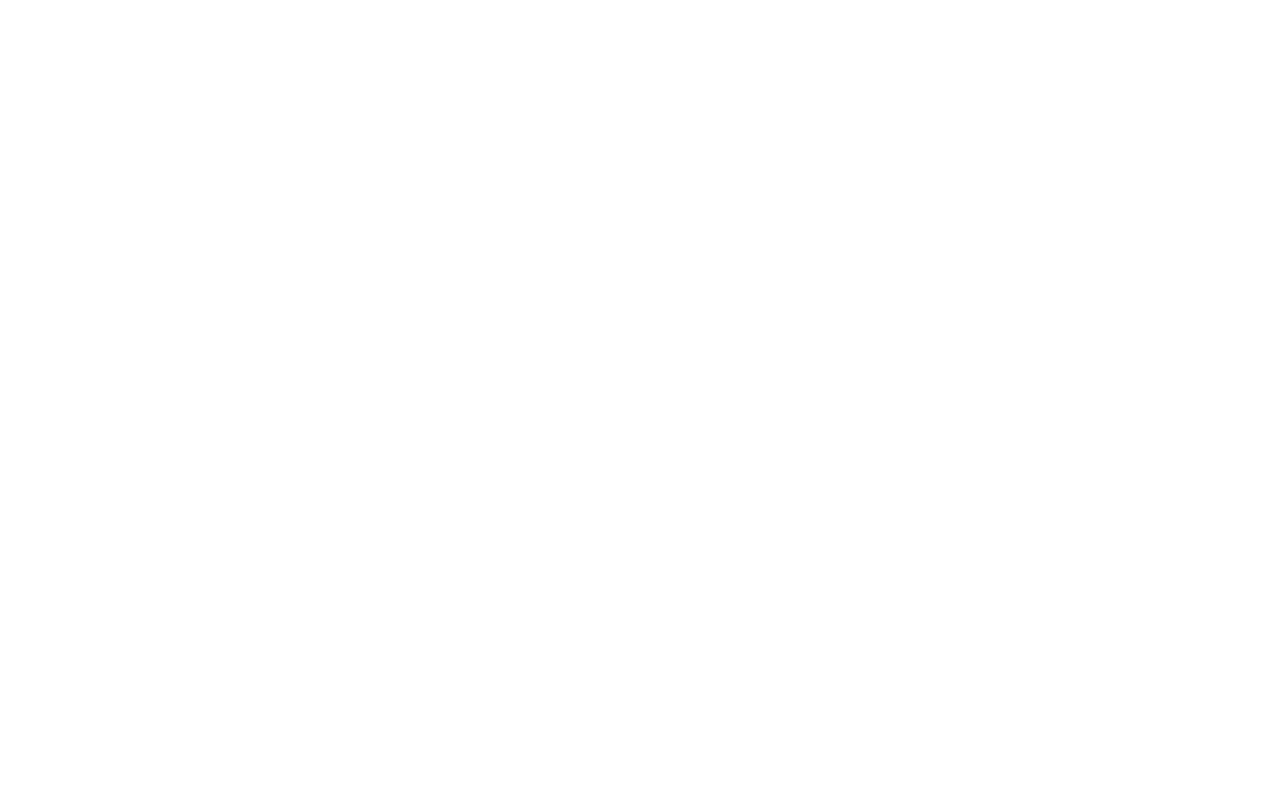
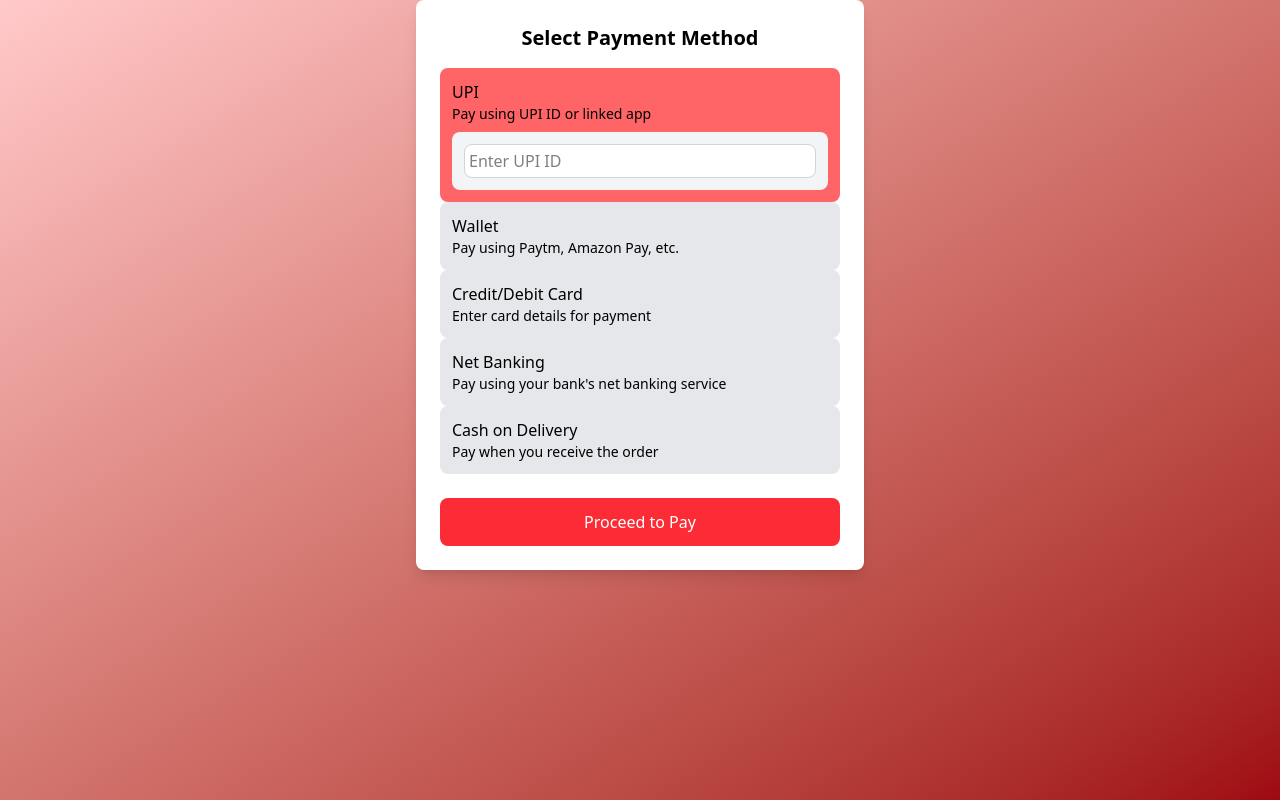
Before and after one commit to utkarsh-1235/FoodieHub, a React (Vite) app: page /payment in a window 1280 px wide. Before the commit this address had no page. Built offline with nearby package versions, Linux system fonts and the light colour scheme.

Commit message:
Adding PaymentForm Component

```diff
--- a/package.json
+++ b/package.json
@@ -10,6 +10,7 @@
     "preview": "vite preview"
   },
   "dependencies": {
+    "@headlessui/react": "^2.2.0",
     "@material-tailwind/react": "^2.1.10",
     "@reduxjs/toolkit": "^2.5.1",
     "@tailwindcss/vite": "^4.0.7",
--- a/src/App.jsx
+++ b/src/App.jsx
@@ -7,6 +7,7 @@
 import About from './Pages/About'
 import CatagoryMenu from './Components/CatagoryMenu'
 import { useSelector } from 'react-redux'
+import PaymentPage from './Pages/PaymentPage'
 
 function App() {
   const isAuthenticated = useSelector((state)=>state.isAuthenticated)
@@ -17,7 +18,7 @@
       <Route path='/about' element={<About/>}/>
       <Route path='/login'element={<LoginPage/>}/>
       <Route path='/signup' element={<SignUp/>}/>
-
+      <Route path='/payment' element={<PaymentPage/>}/>
       <Route path='/food' element={<CatagoryMenu/>}/>
 
       </Routes>
--- a/src/Components/Cart.jsx
+++ b/src/Components/Cart.jsx
@@ -3,6 +3,7 @@
 import ItemCart from './ItemCart'
 import { useSelector } from 'react-redux'
 import { FaShoppingCart } from 'react-icons/fa';
+import { useNavigate } from 'react-router-dom';
 
 function Cart() {
 
@@ -12,6 +13,15 @@
     const totalItems = CartItems.reduce((total,item)=> total + item.qty ,0)
 
     const totalPrice = CartItems.reduce((total, item)=> total + item.qty * item.price,0)
+
+    const navigate = useNavigate();
+    const handleCheckout = ()=>{
+      const checkOut = {
+         Price: totalPrice,
+         items: totalItems
+      }
+       navigate('/payment',{state: checkOut})
+    }
 
 
   return (
@@ -39,7 +49,7 @@
             <h3 className='font-semibold text-gray-800'> Items: {totalItems}</h3>
             <h3 className='font-semibold text-gray-800'> Total Amount: {totalPrice.toFixed(2)}</h3>
             <hr className='w-[90vw] lg:w-[18vw]'/>
-            <button className='bg-red-400 font-bold px-3 py-2 text-white hover:bg-red-600 rounded m-2 w-[90vw] lg:w-[18vw] mb-5'>CheckOut</button>
+            <button className='bg-red-400 font-bold px-3 py-2 text-white hover:bg-red-600 rounded m-2 w-[90vw] lg:w-[18vw] mb-5'onClick={handleCheckout}>CheckOut</button>
          </div>
 
     </div>
--- /dev/null
+++ b/src/Components/PaymentForm.jsx
@@ -0,0 +1,96 @@
+import { RadioGroup } from '@headlessui/react'
+import React, { useState } from 'react'
+
+const paymentMethods = [
+    { id: "upi", name: "UPI", description: "Pay using UPI ID or linked app" },
+    { id: "wallet", name: "Wallet", description: "Pay using Paytm, Amazon Pay, etc." },
+    { id: "card", name: "Credit/Debit Card", description: "Enter card details for payment" },
+    { id: "netbanking", name: "Net Banking", description: "Pay using your bank's net banking service" },
+    { id: "cod", name: "Cash on Delivery", description: "Pay when you receive the order" }
+]
+
+export default function PaymentForm() {
+    const [payment, setPayment] = useState({
+        upiId:'',
+        cardNumber:'',
+        expiryDate:'',
+        cvv:''
+    })
+    const [method, setMethod] = useState(paymentMethods[0].id);
+  console.log(method)
+    const handleInput = (e)=>{
+        const {name, value} = e.target;
+        setPayment((prev)=>({...prev, [name]:value}));
+    }
+
+    const handlePayment = ()=>{
+        alert(`Payment method selected: ${method}\nDetails: ${JSON.stringify(payment)}`);
+    }
+
+
+  return (
+    <>
+    <div className='p-6 bg-white rounded-lg shadow-lg max-w-md mx-auto'>
+        <h2 className='text-center text-xl font-semibold mb-4'> Select Payment Method</h2>
+        <RadioGroup value={method} onChange={setMethod}>
+            {paymentMethods && paymentMethods.map((paymentMethod)=>(
+                <RadioGroup.Option key={paymentMethod.id} value={paymentMethod.id}>
+                    {({checked})=>(
+                        <div className={`p-3 rounded-lg cursor-pointer transition ${checked ? 'bg-red-400':'bg-gray-200 hover:bg-gray-300'}`}>
+                            <p className="font-medium text-black">{paymentMethod.name}</p>
+                            <p className="text-sm">{paymentMethod.description}</p>
+                            {
+                                checked && ( paymentMethod.id === 'upi' || paymentMethod.id === 'card') &&(
+                                    <div className='mt-2 p-3 bg-gray-100 rounded-lg space-y-2'>
+                                        {
+                                            paymentMethod.id === 'upi' && <input
+                                            className='w-full p-1 border border-gray-300 rounded-lg bg-white focus:outline-none focus:ring-2 focus:ring-red-500'
+                                             type = 'text'
+                                             name = 'upiId'
+                                             placeholder = 'Enter UPI ID'
+                                             value = {payment.upiId}
+                                             onChange = {handleInput}/>
+                                        }
+                                         {
+                                            paymentMethod.id === 'card' && <div className='space-y-2'><input
+                                            className='w-full p-1 border border-gray-300 rounded-lg bg-white focus:outline-none focus:ring-2 focus:ring-red-500'
+                                             type = 'text'
+                                             name = 'cardNumber'
+                                             placeholder = 'Card Number'
+                                             value = {payment.cardNumber}
+                                             onChange = {handleInput}/>
+
+                                             <input
+                                            className='w-1/2 p-1 border border-gray-300 rounded-lg bg-white focus:outline-none focus:ring-2 focus:ring-red-500'
+                                             type = 'text'
+                                             name = 'expiryDate'
+                                             placeholder = 'MM/YY'
+                                             value = {payment.expiryDate}
+                                             onChange = {handleInput}/>
+
+                                             <input
+                                            className='w-1/2 p-1 border border-gray-300 rounded-lg bg-white focus:outline-none focus:ring-2 focus:ring-red-500'
+                                             type = 'text'
+                                             name = 'cvv'
+                                             placeholder = 'CVV'
+                                             value = {payment.cvv}
+                                             onChange = {handleInput}/>
+                                             </div>
+                                        }
+                                    </div>
+                                )
+                            }
+                        </div>
+                    )
+
+                    }
+                </RadioGroup.Option>))}
+
+        </RadioGroup>
+        <button className="mt-6 w-full p-3 bg-red-500 text-white rounded-lg hover:bg-red-600 transition" onClick={handlePayment}>
+        Proceed to Pay
+      </button>
+    </div>
+    </>
+  )
+}
--- /dev/null
+++ b/src/Pages/PaymentPage.jsx
@@ -0,0 +1,10 @@
+import React from 'react'
+import PaymentForm from '../Components/PaymentForm'
+
+export default function PaymentPage() {
+  return (
+    <div className='bg-gradient-to-br from-red-200 to-red-800 min-h-screen w-full'>
+        <PaymentForm/>
+    </div>
+  )
+}
--- /dev/null
+++ b/src/Redux/PaymentSlice.jsx
@@ -0,0 +1,20 @@
+import { createSlice } from "@reduxjs/toolkit";
+
+const paymentSlice = createSlice({
+    name: 'Payment',
+    initialState:{
+        payment: [],
+        paymentCompleted: false
+    },
+    reducers:{
+        addpayment: (state, action)=>{
+            state.payment = action.payload;
+            state.paymentCompleted = true
+            localStorage.setItem('payment',JSON.stringify(state.payment));
+            localStorage.setItem('paymentCompleted',JSON.stringify(state.paymentCompleted));
+        }
+    }
+})
+
+export const {addpayment} = paymentSlice.actions;
+export default paymentSlice.reducer;
--- a/src/Redux/Store.jsx
+++ b/src/Redux/Store.jsx
@@ -3,13 +3,15 @@
 import UserSlice from './UserSlice'
 import CategorySlice from './CategorySlice'
 import SearchSlice from "./SearchSlice";
+import PaymentSlice from './PaymentSlice'
 
 const store = configureStore({
     reducer: {
         Cart: CartSlice,
         User: UserSlice,
         Category: CategorySlice,
-        Search: SearchSlice
+        Search: SearchSlice,
+        Payment: PaymentSlice
     }
 })
 
```
Also changed, not shown: src/Components/AddressComponent.jsx (added), 1 other file (tests, documents, lock files or other folders).
